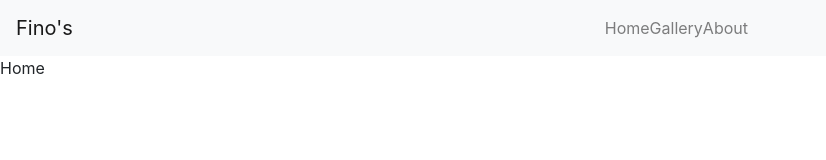
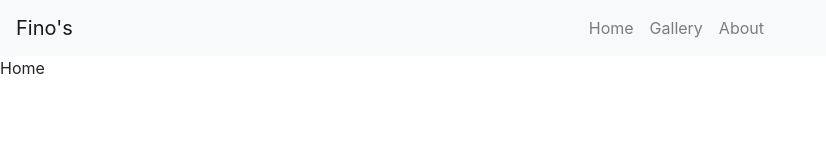
Before and after one commit to moonjason/fino-barbershop, a React (Create React App) app in the folder client/: page / in a window 1280 px wide. Shown: the top 160 px of the page, without its empty margins (0-826 px from the left). Built offline with nearby package versions, Linux system fonts and the light colour scheme; no server answers.

Commit message:
center nav links

```diff
--- a/client/src/components/PageNav/PageNav.js
+++ b/client/src/components/PageNav/PageNav.js
@@ -5,15 +5,23 @@ import Nav from 'react-bootstrap/Nav';
 
 const PageNav = () => {
     return (
-        <Navbar bg="light" expand="lg">
-            <Navbar.Brand>Fino's</Navbar.Brand>
-            <Navbar.Toggle aria-controls="responsive-navbar-nav" />
-            <Navbar.Collapse id="basic-navbar-nav" className="justify-content-center mr-auto">
-                    <Navbar.Text>Home</Navbar.Text>
-                    <Navbar.Text>Gallery</Navbar.Text>
-                    <Navbar.Text>About</Navbar.Text>
-            </Navbar.Collapse>
-        </Navbar>
+            <Navbar bg="light" expand="md">
+                    <Navbar.Brand className="brand">Fino's</Navbar.Brand>
+                    <Navbar.Toggle aria-controls="responsive-navbar-nav" />
+                    <Navbar.Collapse id="basic-navbar-nav" className="justify-content-center">
+                        <Nav>
+                            <Nav.Item>
+                                <Nav.Link>Home</Nav.Link>
+                            </Nav.Item>
+                            <Nav.Item>
+                                <Nav.Link>Gallery</Nav.Link>
+                            </Nav.Item>
+                            <Nav.Item>
+                                <Nav.Link>About</Nav.Link>
+                            </Nav.Item>
+                        </Nav>
+                    </Navbar.Collapse>
+            </Navbar>
     )
 }
 
```
Also changed, not shown: client/src/index.css (line endings or trailing spaces).
